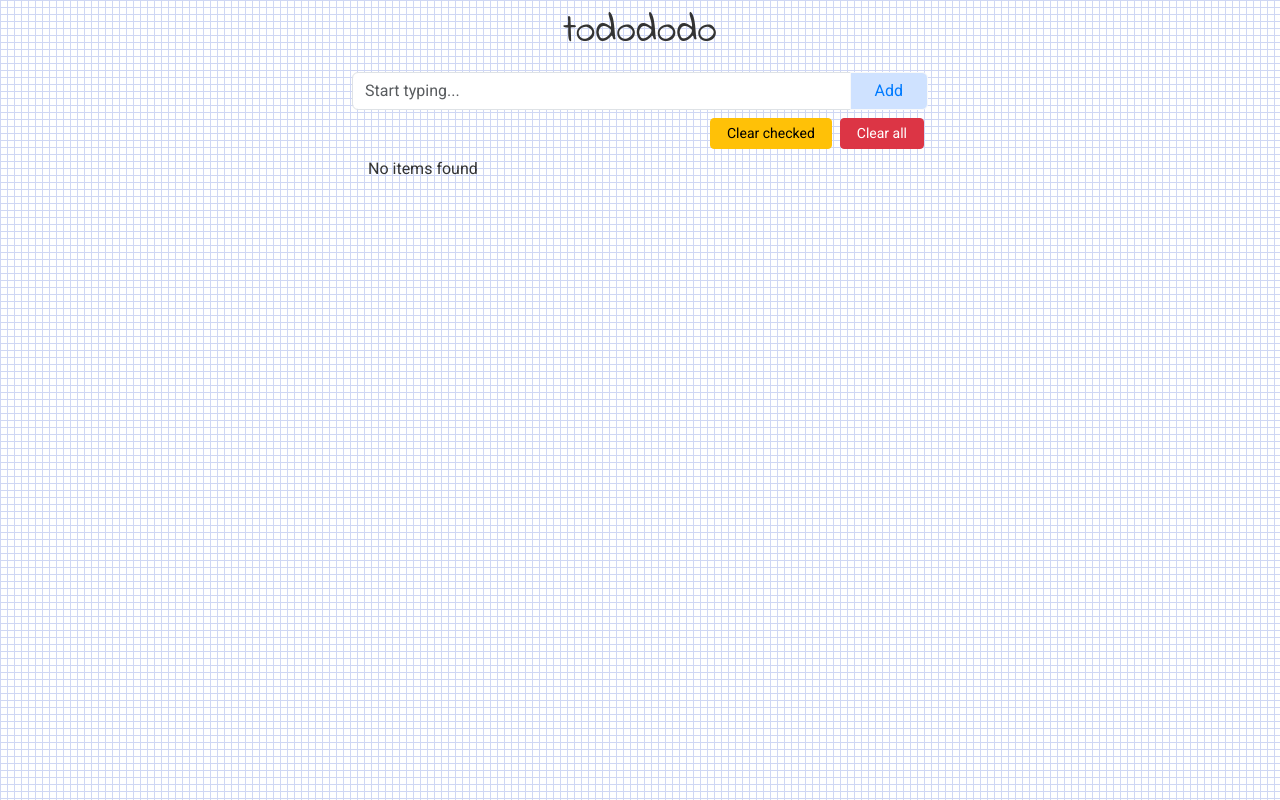
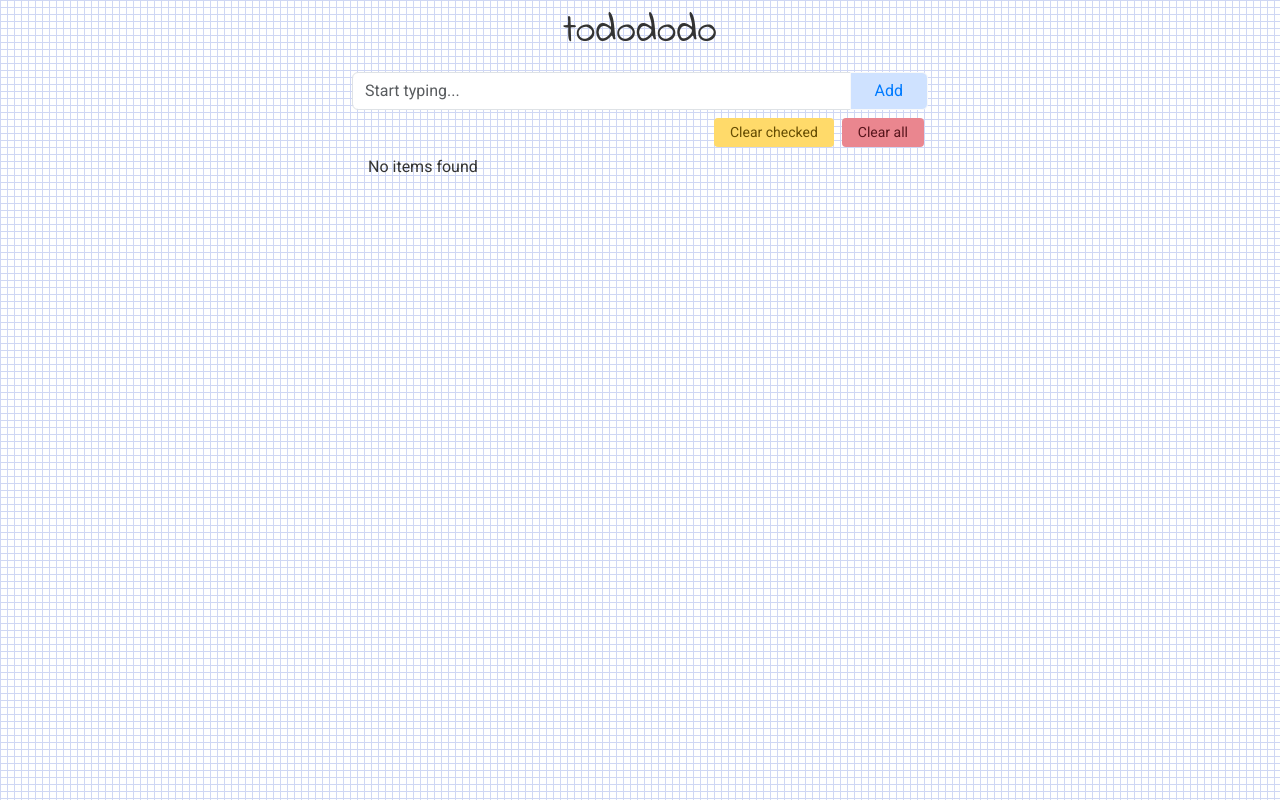
Before and after one commit to hheman/todo, a React app: page / in a window 1280 px wide. Built offline with nearby package versions, Linux system fonts and the light colour scheme.

Commit message:
update buttons styling

```diff
--- a/src/Home.js
+++ b/src/Home.js
@@ -15,7 +15,11 @@ const Home = () => {
         <Button
           size="sm"
           className="mx-1 px-3"
-          variant="warning"
+          style={{
+            backgroundColor: '#ffda6a',
+            border: '#fff3cd',
+            color: '#664d03',
+          }}
           onClick={() => dispatch(removeCheckedItems())}
         >
           Clear checked
@@ -23,7 +27,11 @@ const Home = () => {
         <Button
           size="sm"
           className="mx-1 px-3"
-          variant="danger"
+          style={{
+            backgroundColor: '#ea868f',
+            border: '#ea868f',
+            color: '#58151c',
+          }}
           onClick={() => dispatch(removeAllItems())}
         >
           Clear all
```
